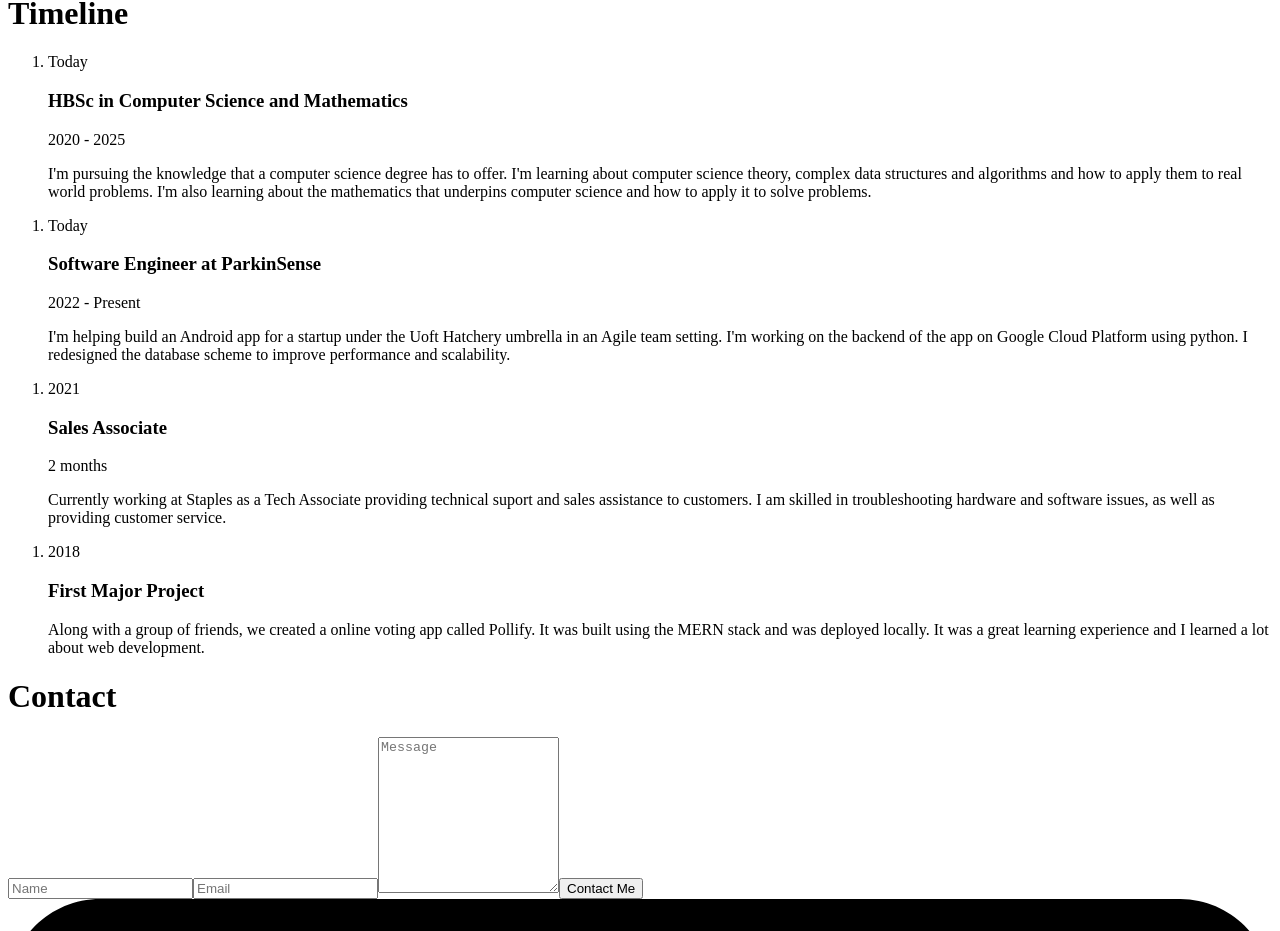
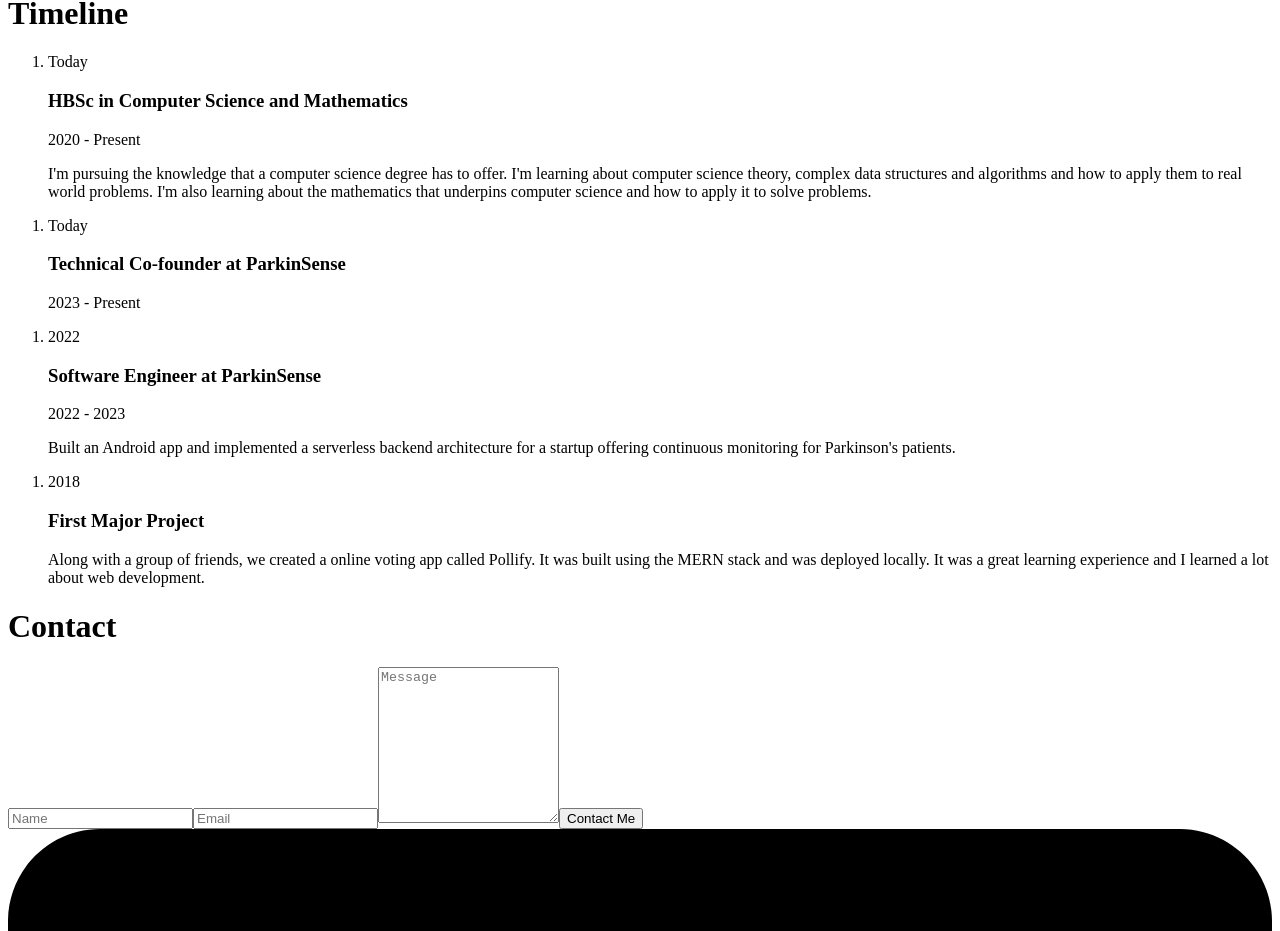
Before and after one commit to meghrp/Portfolio, a React (Vite) app: page / in a window 1280 px wide. Shown: the part 3452-4383 px from the top of the page. Built offline with nearby package versions, Linux system fonts and the light colour scheme; the HTML template or start-up script is replaced by a standard one.

Commit message:
Updated timeline

```diff
--- a/src/data/timeline.js
+++ b/src/data/timeline.js
@@ -2,23 +2,21 @@ export default [
     {
         year: "Today",
         title: "HBSc in Computer Science and Mathematics",
-        duration: "2020 - 2025",
+        duration: "2020 - Present",
         details:
             "I'm pursuing the knowledge that a computer science degree has to offer. I'm learning about computer science theory, complex data structures and algorithms and how to apply them to real world problems. I'm also learning about the mathematics that underpins computer science and how to apply it to solve problems.",
     },
     {
         year: "Today",
-        title: "Software Engineer at ParkinSense",
-        duration: "2022 - Present",
-        details:
-            "I'm helping build an Android app for a startup under the Uoft Hatchery umbrella in an Agile team setting. I'm working on the backend of the app on Google Cloud Platform using python. I redesigned the database scheme to improve performance and scalability.",
+        title: "Technical Co-founder at ParkinSense",
+        duration: "2023 - Present",
+        details: "",
     },
     {
-        year: "2021",
-        title: "Sales Associate",
-        duration: "2 months",
-        details:
-            "Currently working at Staples as a Tech Associate providing technical suport and sales assistance to customers. I am skilled in troubleshooting hardware and software issues, as well as providing customer service. ",
+        year: "2022",
+        title: "Software Engineer at ParkinSense",
+        duration: "2022 - 2023",
+        details: "Built an Android app and implemented a serverless backend architecture for a startup offering continuous monitoring for Parkinson's patients.",
     },
     {
         year: "2018",
```
